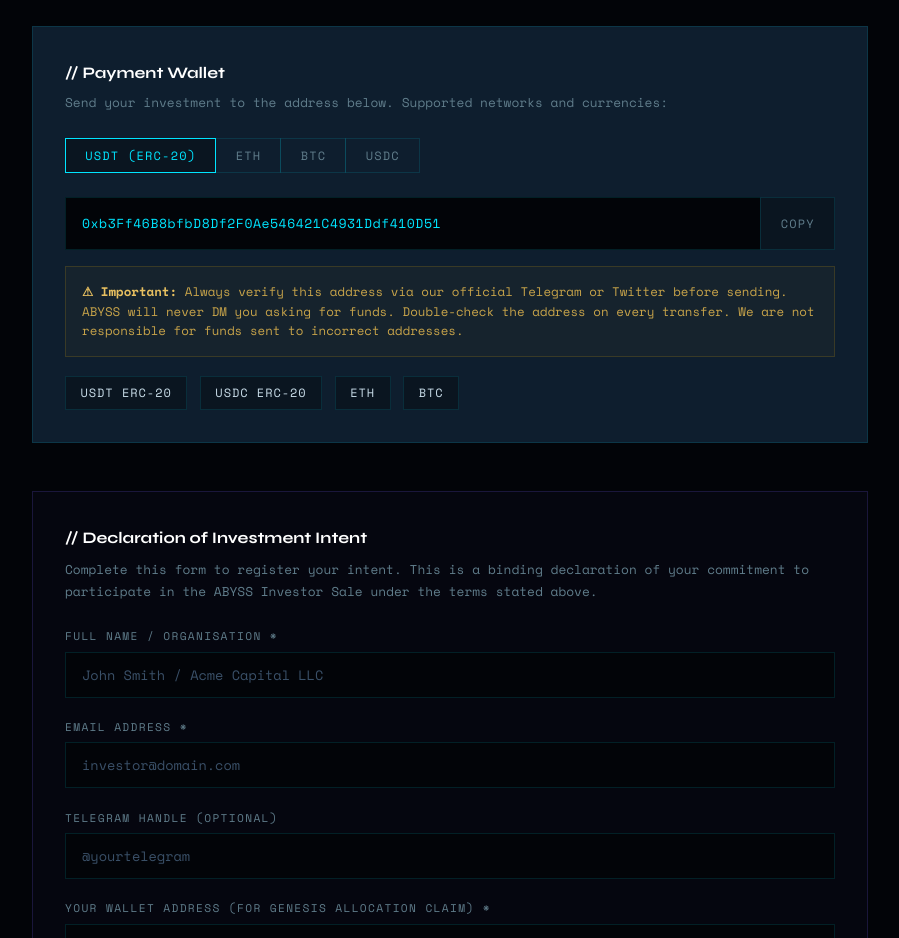
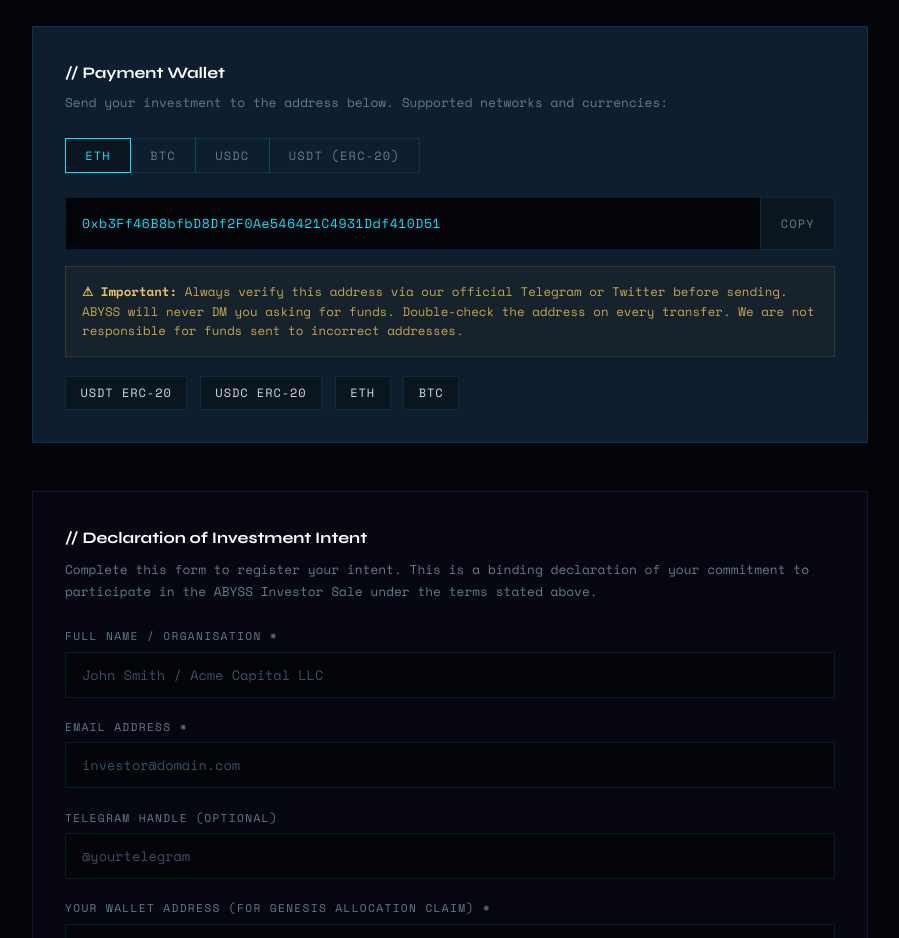
Before and after one commit to abysscall/ABYSS, a plain HTML site: page invest.html in a window 1280 px wide. Shown: the part 1580-2518 px from the top of the page, without its empty margins (190-1089 px from the left). Drawn offline with nearby package versions, Linux system fonts and the light colour scheme.

Commit message:
fix: show ETH address by default, reorder wallet tabs ETH/BTC/USDC/USDT

```diff
--- a/invest.html
+++ b/invest.html
@@ -423,10 +423,10 @@
     <h3>// Payment Wallet</h3>
     <p class="wallet-desc">Send your investment to the address below. Supported networks and currencies:</p>
     <div class="wallet-tabs">
-      <button class="wallet-tab active" onclick="setWallet('usdt')">USDT (ERC-20)</button>
-      <button class="wallet-tab" onclick="setWallet('eth')">ETH</button>
-      <button class="wallet-tab" onclick="setWallet('btc')">BTC</button>
-      <button class="wallet-tab" onclick="setWallet('usdc')">USDC</button>
+      <button class="wallet-tab active" onclick="setWallet('eth',this)">ETH</button>
+      <button class="wallet-tab" onclick="setWallet('btc',this)">BTC</button>
+      <button class="wallet-tab" onclick="setWallet('usdc',this)">USDC</button>
+      <button class="wallet-tab" onclick="setWallet('usdt',this)">USDT (ERC-20)</button>
     </div>
     <div class="wallet-addr-wrap">
       <div class="wallet-addr" id="walletAddr">0xb3Ff46B8bfbD8Df2F0Ae546421C4931Ddf410D51</div>
@@ -539,13 +539,18 @@
     usdc: '0xb3Ff46B8bfbD8Df2F0Ae546421C4931Ddf410D51',
   };
 
-  function setWallet(type) {
+  function setWallet(type, btn) {
     document.querySelectorAll('.wallet-tab').forEach(t => t.classList.remove('active'));
-    event.target.classList.add('active');
+    if (btn) btn.classList.add('active');
     document.getElementById('walletAddr').textContent = wallets[type];
     document.getElementById('copyBtn').textContent = 'Copy';
     document.getElementById('copyBtn').classList.remove('copied');
   }
+
+  // Show ETH address immediately on page load
+  document.addEventListener('DOMContentLoaded', function () {
+    document.getElementById('walletAddr').textContent = wallets['eth'];
+  });
 
   function copyWallet() {
     const addr = document.getElementById('walletAddr').textContent;
```
